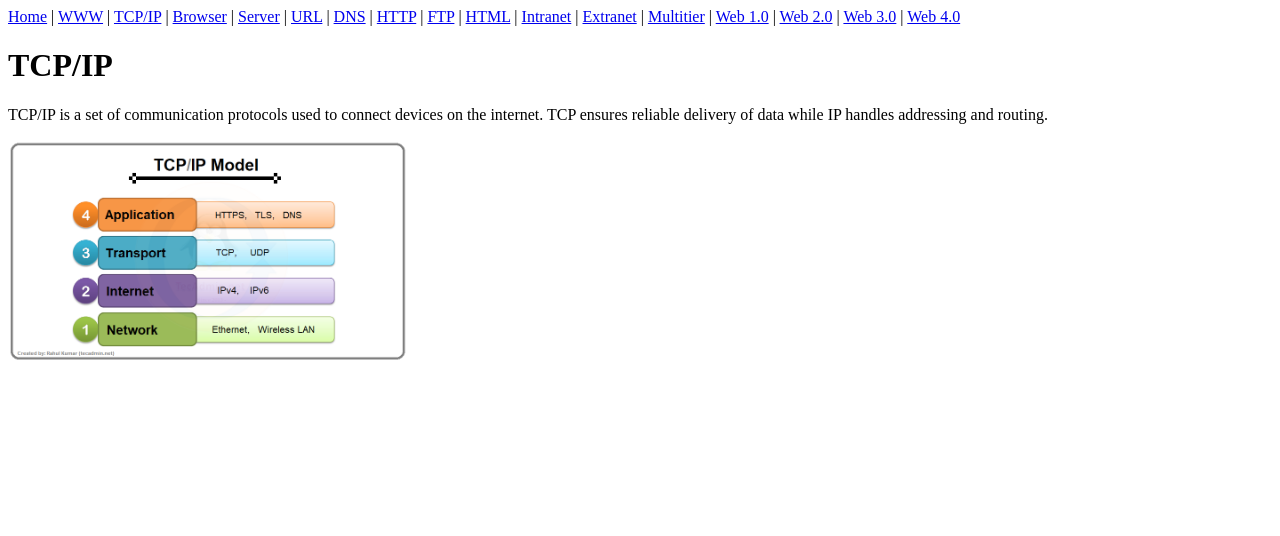
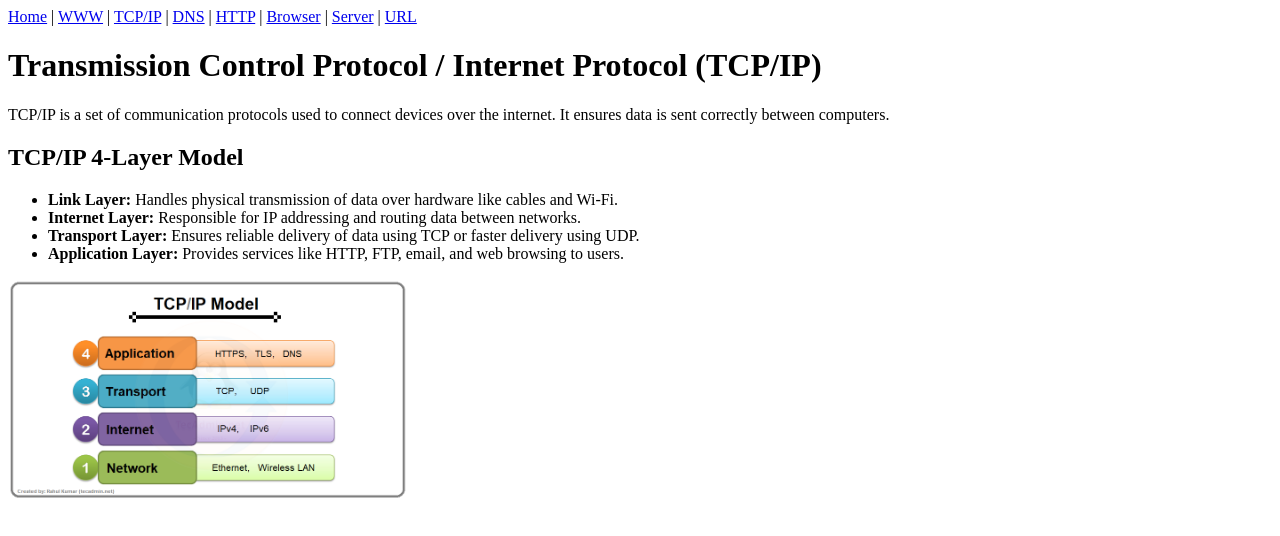
Before and after one commit to Amore100/internet-terminology-website, a plain HTML site: page tcp-ip.html in a window 1280 px wide. Drawn offline with Linux system fonts and the light colour scheme.

Commit message:
Elaborate on TCP/IP 4-layer model

```diff
--- a/tcp-ip.html
+++ b/tcp-ip.html
@@ -9,30 +9,32 @@
     <a href="index.html">Home</a> |
     <a href="www.html">WWW</a> |
     <a href="tcp-ip.html">TCP/IP</a> |
+    <a href="dns.html">DNS</a> |
+    <a href="http.html">HTTP</a> |
     <a href="browser.html">Browser</a> |
     <a href="server.html">Server</a> |
-    <a href="url.html">URL</a> |
-    <a href="dns.html">DNS</a> |
-    <a href="http.html">HTTP</a> |
-    <a href="ftp.html">FTP</a> |
-    <a href="html.html">HTML</a> |
-    <a href="intranet.html">Intranet</a> |
-    <a href="extranet.html">Extranet</a> |
-    <a href="multitier.html">Multitier</a> |
-    <a href="web1.html">Web 1.0</a></li> |
-    <a href="web2.html">Web 2.0</a> |
-    <a href="web3.html">Web 3.0</a> |
-    <a href="web4.html">Web 4.0</a>
+    <a href="url.html">URL</a>
 </nav>
 
-
-<h1>TCP/IP</h1>
+<h1>Transmission Control Protocol / Internet Protocol (TCP/IP)</h1>
 
 <p>
-TCP/IP is a set of communication protocols used to connect devices on the internet. TCP ensures reliable delivery of data while IP handles addressing and routing.
+TCP/IP is a set of communication protocols used to connect devices over the internet. It ensures data is sent correctly between computers.
 </p>
 
-<img src="images/TCP-IP.png" width="400">
+<h2>TCP/IP 4-Layer Model</h2>
+
+<ul>
+    <li><b>Link Layer:</b> Handles physical transmission of data over hardware like cables and Wi-Fi.</li>
+
+    <li><b>Internet Layer:</b> Responsible for IP addressing and routing data between networks.</li>
+
+    <li><b>Transport Layer:</b> Ensures reliable delivery of data using TCP or faster delivery using UDP.</li>
+
+    <li><b>Application Layer:</b> Provides services like HTTP, FTP, email, and web browsing to users.</li>
+</ul>
+
+<img src="images/tcp-ip.png" width="400">
 
 </body>
 </html>
```
